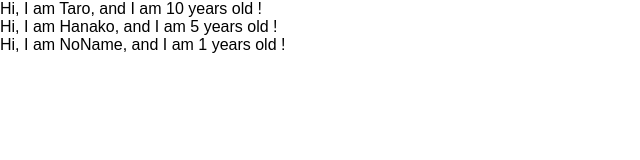
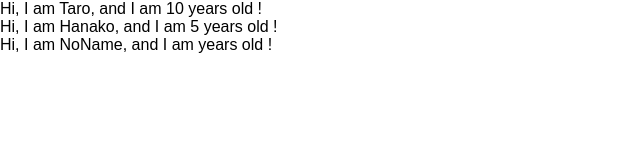
Before and after one commit to kogamitsuhiro/react-redux-crud-application, a React (Create React App) app: page / in a window 1280 px wide. Shown: the top 160 px of the page, without its empty margins (0-640 px from the left). Built offline with nearby package versions, Linux system fonts and the light colour scheme.

Commit message:
learn prop-types

```diff
--- a/src/App.js
+++ b/src/App.js
@@ -1,4 +1,5 @@
 import React from 'react';
+import PropTypes from 'prop-types';
 
 const App = () => {
 const profiles = [
@@ -22,8 +23,9 @@ const User = (props) => {
   return <div>Hi, I am {props.name}, and I am {props.age} years old !</div>;
 }
 
-User.defaultProps = {
-  age: 1
+User.prototype = {
+  name: PropTypes.string,
+  age: PropTypes.number.isRequired
 }
 
 export default App;
```
